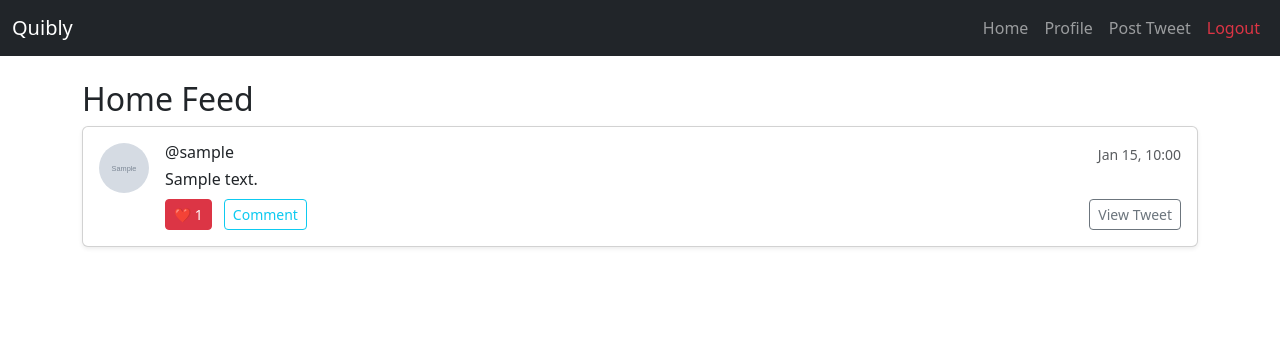
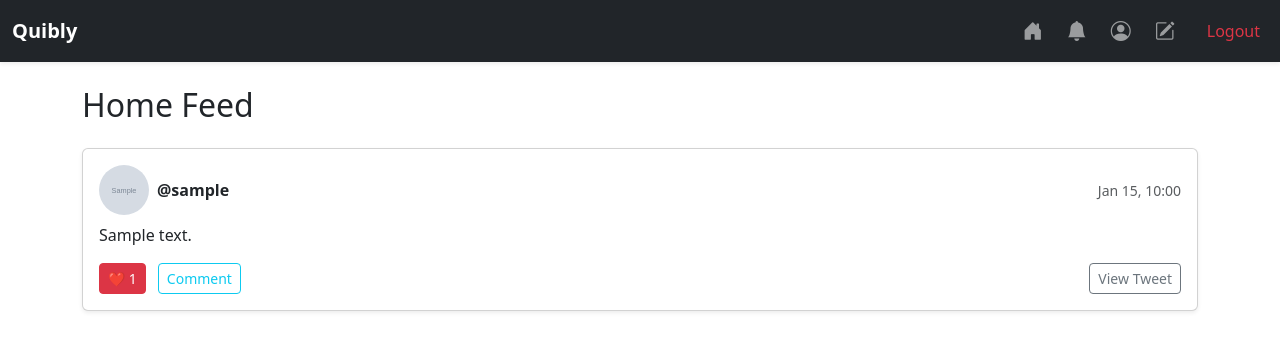
Before and after one commit to vinay2105/QUIBLY, a Django app: page / in a window 1280 px wide. Shown: the top 351 px of the page. Run offline with Django 5.2, Linux system fonts and the light colour scheme; a user stored in the database is signed in; tables that the repository leaves empty hold one stand-in row (values such as "Sample post"); grey boxes marked "Sample" are stand-in pictures.

Commit message:
added notification feature and improved navbar

```diff
--- a/quibly_core/models.py
+++ b/quibly_core/models.py
@@ -36,5 +36,21 @@ class UserProfile(models.Model):
     bio = models.TextField(blank=True)
     profile_pic = models.ImageField(upload_to='profile_pics/', default='default.jpg')
 
+    following = models.ManyToManyField('self', symmetrical=False, related_name='followers', blank=True)
+
+
     def __str__(self):
         return self.user.username
+
+
+from django.db import models
+from django.contrib.auth.models import User
+
+class Notification(models.Model):
+    recipient = models.ForeignKey(User, on_delete=models.CASCADE, related_name='notifications')
+    message = models.TextField()
+    is_read = models.BooleanField(default=False)
+    timestamp = models.DateTimeField(auto_now_add=True)
+
+    def __str__(self):
+        return f"To: {self.recipient.username} - {self.message}"
--- a/quibly_core/urls.py
+++ b/quibly_core/urls.py
@@ -16,6 +16,12 @@ urlpatterns = [
     path('forgot-password/', views.forgot_password_view, name='forgot_password'),
 path('verify-reset-otp/', views.verify_reset_otp_view, name='verify_reset_otp'),
 path('reset-password/', views.reset_password_view, name='reset_password'),
+path('user/<str:username>/follow-toggle/', views.follow_toggle_view, name='follow_toggle'),
+path('user/<str:username>/', views.public_profile_view, name='public_profile'),
+path('notifications/', views.notifications_view, name='notifications'),
+
+
+
 
 
 
--- a/quibly_core/views.py
+++ b/quibly_core/views.py
@@ -230,3 +230,83 @@ def reset_password_view(request):
         else:
             messages.error(request, 'Passwords do not match.')
     return render(request, 'reset_password.html')
+
+from django.shortcuts import get_object_or_404
+from .models import Notification
+
+def follow_toggle_view(request, username):
+    target_user = get_object_or_404(User, username=username)
+    profile = request.user.profile
+
+    if profile != target_user.profile:
+        if target_user.profile in profile.following.all():
+            profile.following.remove(target_user.profile)
+        else:
+            profile.following.add(target_user.profile)
+
+    if target_user.profile not in profile.following.all():
+        profile.following.add(target_user.profile)
+
+    # Notification
+    Notification.objects.create(
+        recipient=target_user,
+        message=f"@{request.user.username} followed you."
+    )
+
+    return redirect('public_profile', username=username)
+
+
+def public_profile_view(request, username):
+    target_user = get_object_or_404(User, username=username)
+    is_following = False
+
+    if request.user.is_authenticated:
+        is_following = target_user.profile in request.user.profile.following.all()
+
+    return render(request, 'public_profile.html', {
+        'target_user': target_user,
+        'is_following': is_following
+    })
+
+def notifications_view(request):
+    notifications = request.user.notifications.order_by('-timestamp')
+    unread_count = request.user.notifications.filter(is_read=False).count()
+
+    return render(request, 'notifications.html', {'notifications': notifications})
+
+def like_tweet_view(request, tweet_id):
+    tweet = get_object_or_404(Tweet, id=tweet_id)
+    user = request.user
+
+    if user in tweet.likes.all():
+        tweet.likes.remove(user)
+    else:
+        tweet.likes.add(user)
+
+        # 🔔 Notification for tweet owner
+        if tweet.user != user:  # don’t notify yourself
+            Notification.objects.create(
+                recipient=tweet.user,
+                message=f"@{user.username} liked your tweet."
+            )
+
+    return redirect(request.META.get('HTTP_REFERER', 'home'))
+
+
+@login_required
+def comment_tweet_view(request, tweet_id):
+    tweet = get_object_or_404(Tweet, id=tweet_id)
+
+    if request.method == 'POST':
+        content = request.POST.get('content')
+        if content:
+            Comment.objects.create(user=request.user, tweet=tweet, content=content)
+
+            # 🔔 Notification to tweet owner
+            if tweet.user != request.user:
+                Notification.objects.create(
+                    recipient=tweet.user,
+                    message=f"@{request.user.username} commented on your tweet."
+                )
+
+    return redirect('view_tweet', tweet_id=tweet_id)
--- a/templates/base.html
+++ b/templates/base.html
@@ -4,32 +4,58 @@
     <meta charset="UTF-8">
     <title>{% block title %}Quibly{% endblock %}</title>
     <link href="https://cdn.jsdelivr.net/npm/bootstrap@5.3.0/dist/css/bootstrap.min.css" rel="stylesheet">
+    <link href="https://cdn.jsdelivr.net/npm/bootstrap-icons@1.10.5/font/bootstrap-icons.css" rel="stylesheet">
 </head>
 <body>
-    <nav class="navbar navbar-expand-lg navbar-dark bg-dark">
+    <nav class="navbar navbar-expand-lg navbar-dark bg-dark shadow-sm">
         <div class="container-fluid">
-            <a class="navbar-brand" href="/">Quibly</a>
+            <a class="navbar-brand fw-bold" href="/">Quibly</a>
             <button class="navbar-toggler" type="button" data-bs-toggle="collapse" data-bs-target="#navbarNav">
                 <span class="navbar-toggler-icon"></span>
             </button>
 
             <div class="collapse navbar-collapse justify-content-end" id="navbarNav">
-                <ul class="navbar-nav">
+                <ul class="navbar-nav align-items-center">
                     {% if user.is_authenticated %}
-                        <li class="nav-item">
-                            <a class="nav-link" href="/">Home</a>
+                        <!-- Home -->
+                        <li class="nav-item me-2">
+                            <a class="nav-link" href="/" title="Home">
+                                <i class="bi bi-house-door-fill fs-5"></i>
+                            </a>
                         </li>
-                        <li class="nav-item">
-                            <a class="nav-link" href="/profile">Profile</a>
+
+                        <!-- Notifications -->
+                        <li class="nav-item me-2 position-relative">
+                            <a class="nav-link" href="/notifications" title="Notifications">
+                                <i class="bi bi-bell-fill fs-5"></i>
+                                {% if unread_count > 0 %}
+                                    <span class="position-absolute top-0 start-100 translate-middle badge rounded-pill bg-danger">
+                                        {{ unread_count }}
+                                    </span>
+                                {% endif %}
+                            </a>
                         </li>
-                        <li class="nav-item">
-                            <a class="nav-link" href="/tweet">Post Tweet</a>
+
+                        <!-- Profile -->
+                        <li class="nav-item me-2">
+                            <a class="nav-link" href="/profile" title="My Profile">
+                                <i class="bi bi-person-circle fs-5"></i>
+                            </a>
                         </li>
+
+                        <!-- Post Tweet -->
+                        <li class="nav-item me-3">
+                            <a class="nav-link" href="/tweet" title="Post Tweet">
+                                <i class="bi bi-pencil-square fs-5"></i>
+                            </a>
+                        </li>
+
+                        <!-- Logout -->
                         <li class="nav-item">
                             <a class="nav-link text-danger" href="/logout">Logout</a>
                         </li>
                     {% else %}
-                        <li class="nav-item">
+                        <li class="nav-item me-2">
                             <a class="nav-link" href="/login">Login</a>
                         </li>
                         <li class="nav-item">
--- a/templates/home.html
+++ b/templates/home.html
@@ -1,21 +1,27 @@
 {% extends 'base.html' %}
 {% block title %}Home - Quibly{% endblock %}
 {% block content %}
-<h2>Home Feed</h2>
+<h2 class="mb-4">Home Feed</h2>
+
 {% for tweet in tweets %}
 <div class="card mb-4 shadow-sm">
-    <div class="card-body d-flex">
-        <!-- Profile Photo -->
-        <img src="{{ tweet.user.profile.profile_pic.url }}" class="rounded-circle me-3" width="50" height="50" alt="Profile">
+    <div class="card-body">
 
-        <div class="w-100">
-            <div class="d-flex justify-content-between align-items-center">
-                <h6 class="mb-1">@{{ tweet.user.username }}</h6>
+        <!-- User Info -->
+        <div class="d-flex justify-content-between align-items-center mb-2">
+            <div class="d-flex align-items-center">
+                <a href="{% url 'public_profile' tweet.user.username %}" class="text-decoration-none text-dark d-flex align-items-center">
+                    <img src="{{ tweet.user.profile.profile_pic.url }}" class="rounded-circle me-2" width="50" height="50" alt="Profile">
+                    <strong>@{{ tweet.user.username }}</strong>
+                </a>
+            </div>
             <small class="text-muted">{{ tweet.created_at|date:"M d, H:i" }}</small>
         </div>
 
-            <p class="mb-2">{{ tweet.content }}</p>
+        <!-- Tweet Content -->
+        <p class="mb-3">{{ tweet.content }}</p>
 
+        <!-- Actions: Like, Comment, View -->
         <div class="d-flex justify-content-between align-items-center">
             <div>
                 <!-- Like Button -->
@@ -26,20 +32,17 @@
                     </button>
                 </form>
 
-                    <!-- Comment Button (goes to same tweet page) -->
+                <!-- Comment Button -->
                 <a href="{% url 'view_tweet' tweet.id %}#comment-form" class="btn btn-sm btn-outline-info ms-2">Comment</a>
             </div>
 
-                <!-- View Tweet on right -->
+            <!-- View Tweet Button -->
             <a href="{% url 'view_tweet' tweet.id %}" class="btn btn-sm btn-outline-secondary">View Tweet</a>
         </div>
     </div>
 </div>
-</div>
+{% empty %}
+    <p class="text-muted">No tweets found.</p>
+{% endfor %}
 
-
-
-{% empty %}
-    <p>No tweets found.</p>
-{% endfor %}
 {% endblock %}
```
Also changed, not shown: templates/notifications.html (added, +14 -0 lines), templates/public_profile.html (added, +40 -0 lines), quibly_core/migrations/0004_userprofile_following.py (added), quibly_core/migrations/0005_notification.py (added). Lines whose indentation alone changed are shown as unchanged.
